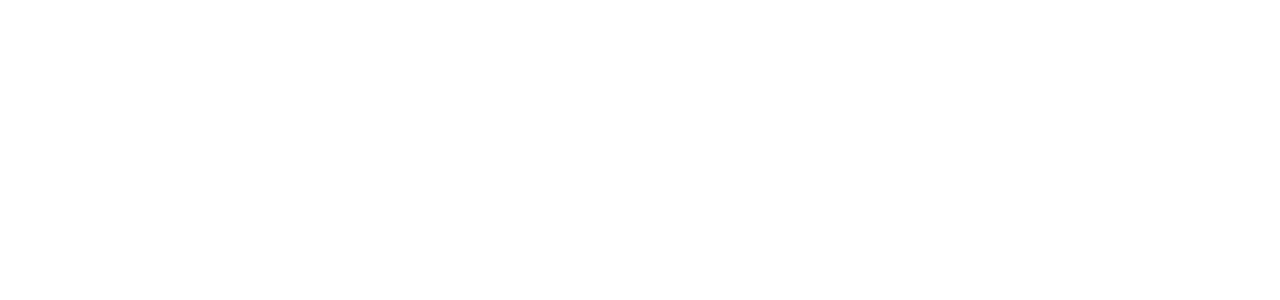
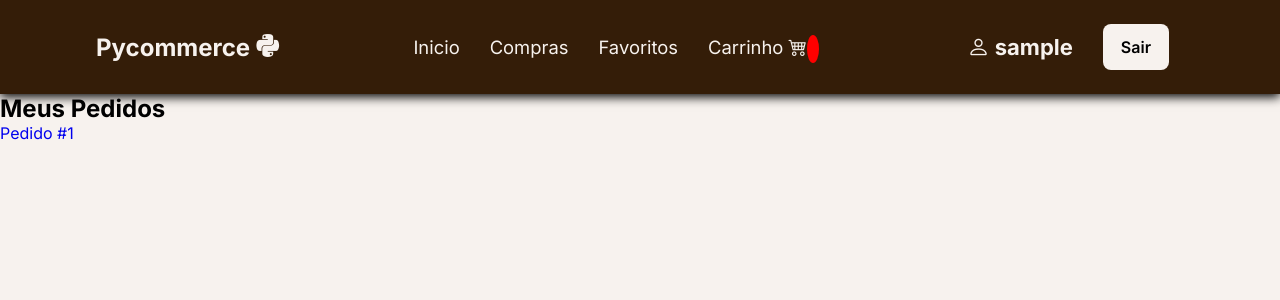
Before and after one commit to Reis567/ecommerce-django, a Django app: page /pedidos/ in a window 1280 px wide. Before the commit the part shown is empty. Shown: the top 300 px of the page. Run offline with Django 4.2, Linux system fonts and the light colour scheme; a user stored in the database is signed in; tables that the repository leaves empty hold one stand-in row (values such as "Sample post").

Commit message:
lista_pedidos template

```diff
--- a/djangoapp/store/templates/store/base.html
+++ b/djangoapp/store/templates/store/base.html
@@ -77,7 +77,7 @@
                         <a href="{% url 'store:home' %}" class="nav-link">Inicio</a>
                     </li>
                     <li class="nav-item">
-                        <a href="#" class="nav-link">Compras</a>
+                        <a href="{% url 'store:lista_pedidos' %}" class="nav-link">Compras</a>
                     </li>
 
                     <li class="nav-item">
--- a/djangoapp/store/templates/store/lista_pedidos.html
+++ b/djangoapp/store/templates/store/lista_pedidos.html
@@ -0,0 +1,19 @@
+{% extends "store/base.html" %}
+{% load static %}
+
+{% block title %}Meus Pedidos - {% endblock title %}
+
+{% block content %}
+<section class="meus-pedidos">
+    <h1>Meus Pedidos</h1>
+    <ul>
+        {% for pedido in pedidos %}
+            <li>
+                <a href="#">Pedido #{{ pedido.id }}</a>
+            </li>
+        {% empty %}
+            <li>Você não tem pedidos.</li>
+        {% endfor %}
+    </ul>
+</section>
+{% endblock content %}
```
Also changed, not shown: 3 other files.
